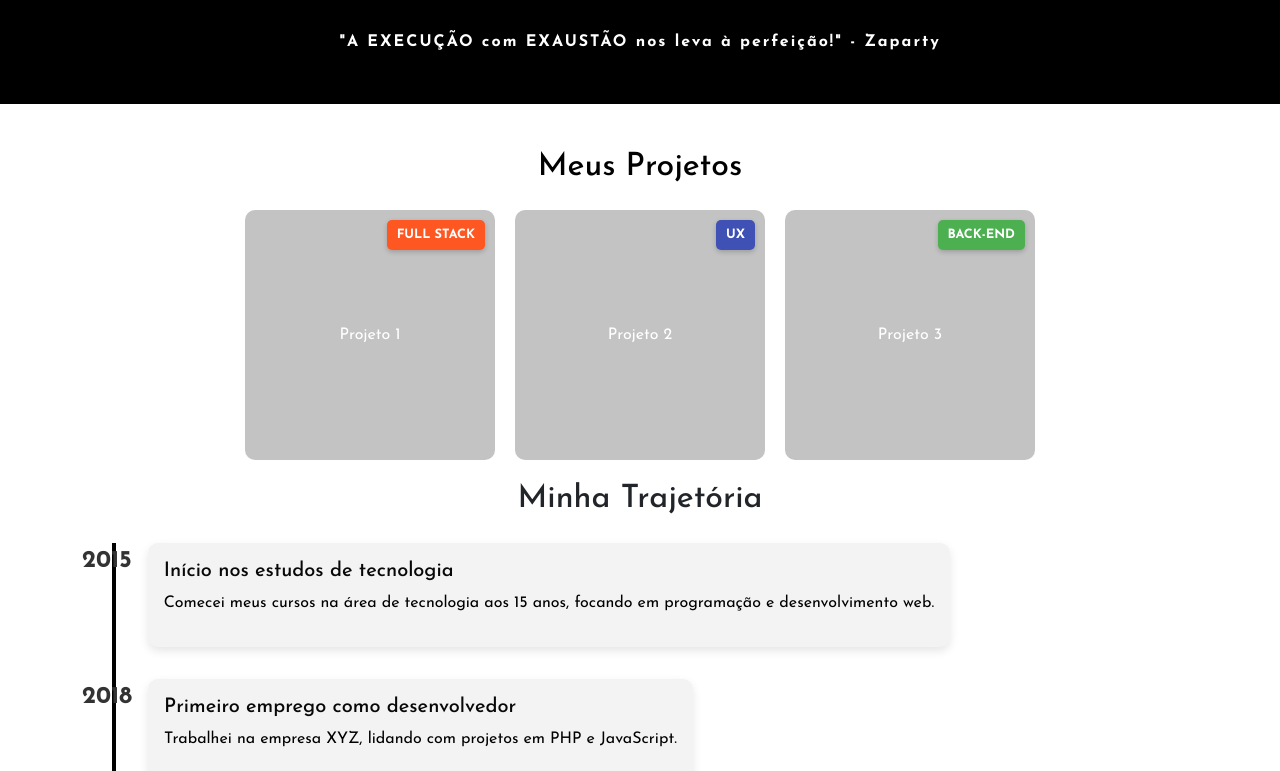
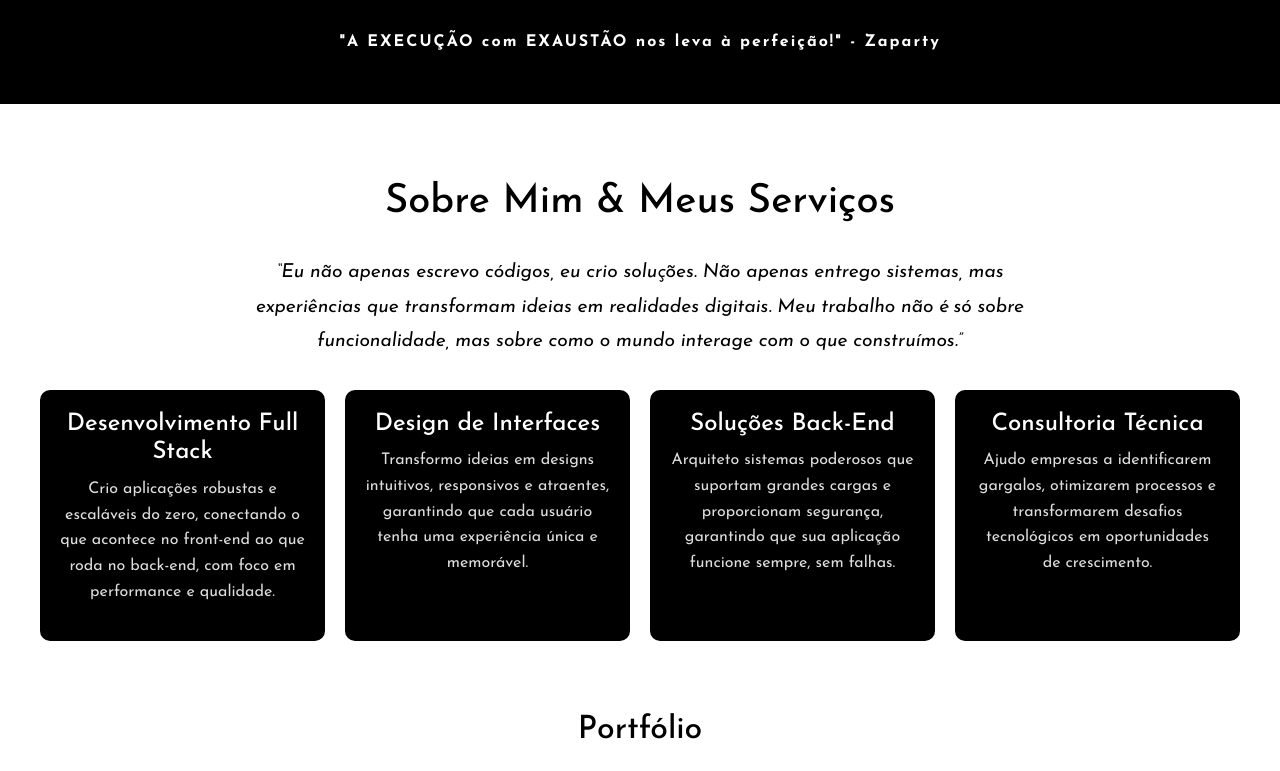
Before and after one commit to WilliamTrindade/williamtrindade.github.io, a plain HTML site: page index.html in a window 1280 px wide. Shown: the part 780-1551 px from the top of the page. Drawn offline with nearby package versions, Linux system fonts and the light colour scheme; no server answers.

Commit message:
Update index.html

```diff
--- a/index.html
+++ b/index.html
@@ -167,6 +167,118 @@
             <br>
         </div>
 
+        <!--sobre a ideia-->
+        <style>
+            .about-services-section {
+                color: #fff;
+                padding: 50px 20px;
+                text-align: center;
+            }
+
+            .about-services-section h2 {
+                font-size: 2.5rem;
+                margin-bottom: 20px;
+                color: #000000;
+            }
+
+            .about-services-container {
+                max-width: 1200px;
+                margin: 0 auto;
+                display: flex;
+                flex-wrap: wrap;
+                gap: 20px;
+                justify-content: space-around;
+            }
+
+            .service-card {
+                background: rgb(0, 0, 0);
+                border-radius: 10px;
+                padding: 20px;
+                flex: 1;
+                min-width: 250px;
+                max-width: 300px;
+                transition: transform 0.3s ease, background 0.3s ease;
+            }
+
+            .service-card:hover {
+                transform: translateY(-10px);
+                background: rgba(240, 240, 240, 0.9);
+            }
+
+            .service-card:hover h3 {
+                color: #000000;
+            }
+            .service-card h3 {
+                font-size: 1.5rem;
+                margin-bottom: 10px;
+                color: #fff;
+            }
+
+            .service-card p {
+                font-size: 1rem;
+                line-height: 1.6;
+                color: #ddd;
+            }
+
+            .service-card:hover p {
+                color: #000000;
+            }
+
+            .creative-text {
+                font-size: 1.2rem;
+                line-height: 1.8;
+                max-width: 800px;
+                margin: 30px auto;
+                color: #000000;
+                font-style: italic;
+            }
+        </style>
+
+        <div class="about-services-section">
+            <h2>Sobre Mim & Meus Serviços</h2>
+            <p class="creative-text">
+                “Eu não apenas escrevo códigos, eu crio soluções. Não apenas entrego sistemas, mas experiências que
+                transformam ideias em realidades digitais. Meu trabalho não é só sobre funcionalidade, mas sobre como o
+                mundo interage com o que construímos.”
+            </p>
+            <div class="about-services-container">
+                <!-- Serviço 1 -->
+                <div class="service-card">
+                    <h3>Desenvolvimento Full Stack</h3>
+                    <p>
+                        Crio aplicações robustas e escaláveis do zero, conectando o que acontece no front-end ao que
+                        roda no back-end, com foco em performance e qualidade.
+                    </p>
+                </div>
+                <!-- Serviço 2 -->
+                <div class="service-card">
+                    <h3>Design de Interfaces</h3>
+                    <p>
+                        Transformo ideias em designs intuitivos, responsivos e atraentes, garantindo que cada usuário
+                        tenha uma experiência única e memorável.
+                    </p>
+                </div>
+                <!-- Serviço 3 -->
+                <div class="service-card">
+                    <h3>Soluções Back-End</h3>
+                    <p>
+                        Arquiteto sistemas poderosos que suportam grandes cargas e proporcionam segurança, garantindo
+                        que sua aplicação funcione sempre, sem falhas.
+                    </p>
+                </div>
+                <!-- Serviço 4 -->
+                <div class="service-card">
+                    <h3>Consultoria Técnica</h3>
+                    <p>
+                        Ajudo empresas a identificarem gargalos, otimizarem processos e transformarem desafios
+                        tecnológicos em oportunidades de crescimento.
+                    </p>
+                </div>
+            </div>
+        </div>
+
+
+        <!--projetos-->
         <style>
             /* Seção de Projetos */
             .projects-section {
@@ -252,9 +364,9 @@
             }
         </style>
 
-        <div class="container">
+        <div class="container-fluid">
             <section class="projects-section">
-                <h2 class="projects-title mb-4">Meus Projetos</h2>
+                <h2 class="projects-title mb-4">Portfólio</h2>
                 <div class="projects-container">
                     <!-- Projeto 1 -->
                     <div class="project-card">
@@ -346,7 +458,7 @@
             }
         </style>
 
-        <div style="width: 100%;" class="container">
+        <div style="width: 100%;" class="container-fluid">
 
             <h2 class="mb-4 text-center">Minha Trajetória</h2>
             <div class="timeline" style="background-color: #ffffff;">
@@ -460,7 +572,7 @@
                 color: #ddd;
             }
         </style>
-        <div style="width: 100%;" class="container">
+        <div style="width: 100%;" class="container-fluid">
             <section class="medium-section">
                 <h2 class="medium-title mb-4">Meus Posts no Medium</h2>
                 <div class="medium-container" id="mediumPosts">
```
